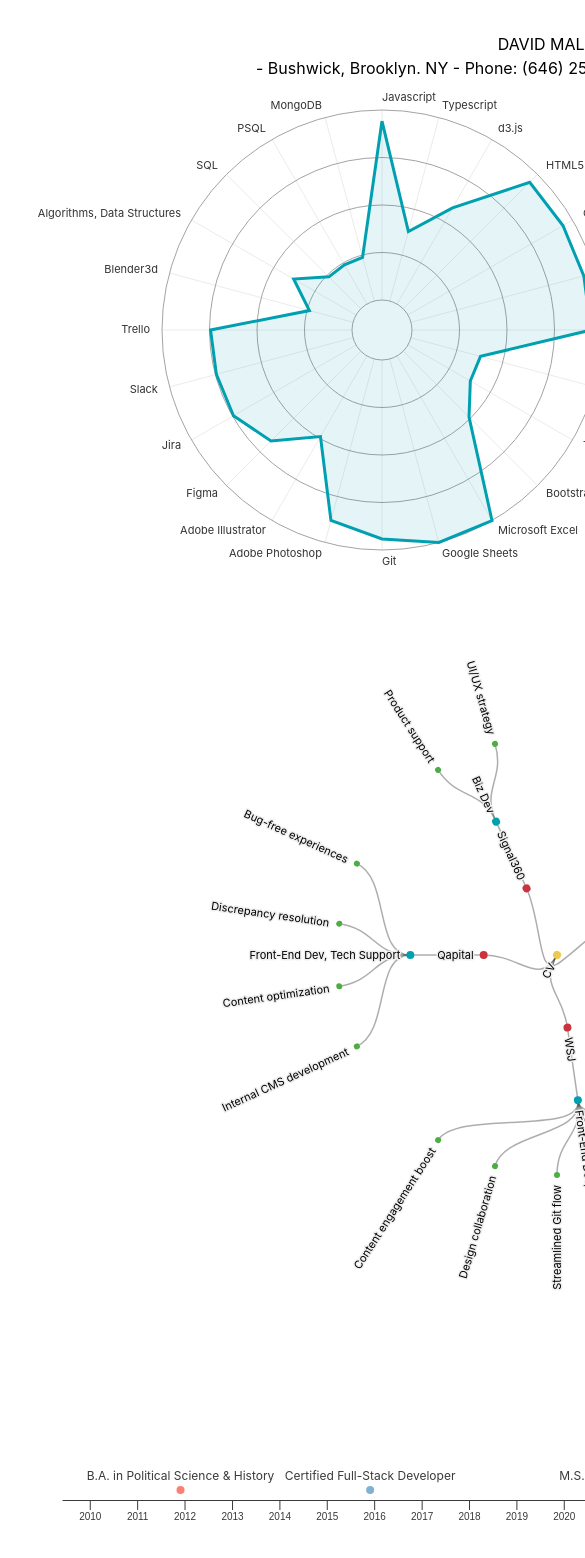
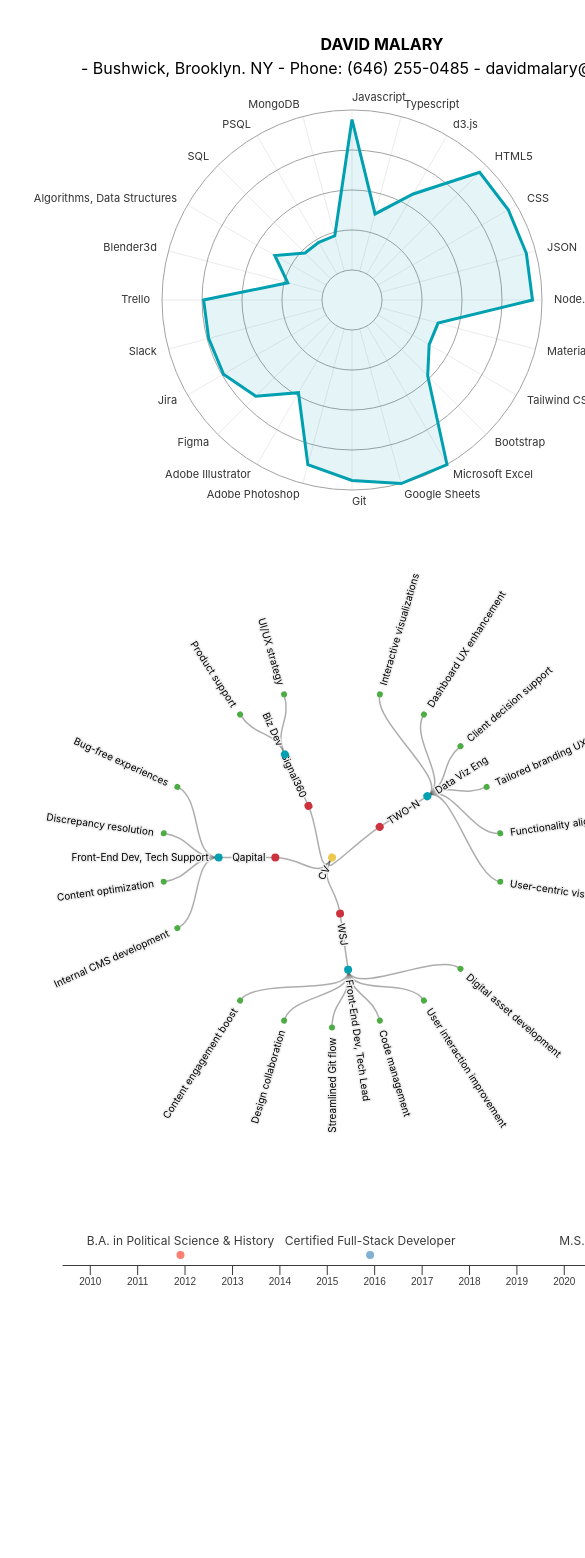
Before and after one commit to dmalary/dm_cv-react-d3, a React (Vite) app: page / in a window 390 px wide. Shown: the top 1558 px of the page, 585 px wide, since content can reach past the window. After the commit the page ends 1423 px from the top, so only its background shows below. Built offline with nearby package versions, Linux system fonts and the light colour scheme.

Commit message:
styles: basic responsiveness and styling

```diff
--- a/components/RadialTreeChart.jsx
+++ b/components/RadialTreeChart.jsx
@@ -15,6 +15,7 @@ const RadialTreeChart = ({ width, height, data, margin }) => {
   // console.log('dataHierarchy', dataHierarchy);
 
   const radius = Math.min(width, height) / 2 - margin;
+  console.log('radius', radius)
 
   const tree = useMemo(() => {
     const treeGen = d3.cluster()
@@ -54,7 +55,8 @@ const RadialTreeChart = ({ width, height, data, margin }) => {
           x={flipLabel ? -10 : 10}
           // x={node.x < Math.PI === !node.children ? 10 : -10}
           textAnchor={flipLabel ? "end" : "start"}
-          fontSize={11}
+          fontSize={10}
+          // fontSize={node.depth === 1 ? 10 : 9}
           alignmentBaseline="middle"
           paintOrder="stroke"
           stroke="#efefef"
@@ -86,8 +88,10 @@ const RadialTreeChart = ({ width, height, data, margin }) => {
 
   return (
     <svg width={width + width / 2} height={height + height / 2}>
+    {/* <svg width={width} height={height}> */}
       {/* <g transform={`translate(${radius + margin / 2}, ${radius + margin / 2})`}> */}
       <g transform={`translate(${(width + width / 2) / 2}, ${(height + height / 2) / 2})`}>
+      {/* <g transform={`translate(${width + width / 2}, ${height + height / 2})`}> */}
         {allEdges}
         {allNodes}
       </g>
--- a/src/App.css
+++ b/src/App.css
@@ -1,6 +1,6 @@
 #root {
   max-width: 1280px;
-  margin: 0 auto;
-  padding: 2rem;
+  margin: 0 auto 3rem;
+  padding: 2rem 2rem 5rem;
   text-align: center;
 }
--- a/src/App.jsx
+++ b/src/App.jsx
@@ -12,7 +12,7 @@ function App() {
 
   const specs = {
     size: {
-      w: 700,
+      w: 512,
       h: 500,
     },
     margin: {
@@ -27,18 +27,20 @@ function App() {
   return (
     <>
       <div className='intro-copy-container'>
-        <h3>DAVID MALARY</h3>
+        <h3><strong>DAVID MALARY</strong></h3>
         <p>- Bushwick, Brooklyn. NY - Phone: (646) 255-0485 - davidmalary@gmail.com -</p>
       </div>
-      <div>
-        <div className='radar-chart-container'>
-          <RadarChart width={specs.size.w} height={specs.size.h} margin={specs.margin.g} data={skillData} />
+      <div className='main-container flex flex-col'>
+        <div className='skill-edu-container flex flex-col lg:flex-row'>
+          <div className='radar-chart-container mx-auto my-auto'>
+            <RadarChart width={640} height={440} margin={specs.margin.g} data={skillData} />
+          </div>
+          <div className='radial-chart-container mx-auto my-auto'>
+            <RadialTreeChart width={400} height={450} data={expData[0]} margin={specs.margin.g} />
+          </div>
         </div>
-        <div className='radial-chart-container'>
-          <RadialTreeChart width={specs.size.w} height={specs.size.h} data={expData[0]} margin={specs.margin.g} />
-        </div>
-        <div className='timeline-chart-container'>
-          <TimeLineChart width={specs.size.w} height={specs.size.h/2.5} data={eduData} margin={specs.margin.g} />
+        <div className='timeline-chart-container mx-auto'>
+          <TimeLineChart width={700} height={specs.size.h/5} data={eduData} margin={specs.margin.g} />
         </div>
       </div>
     </>
```
